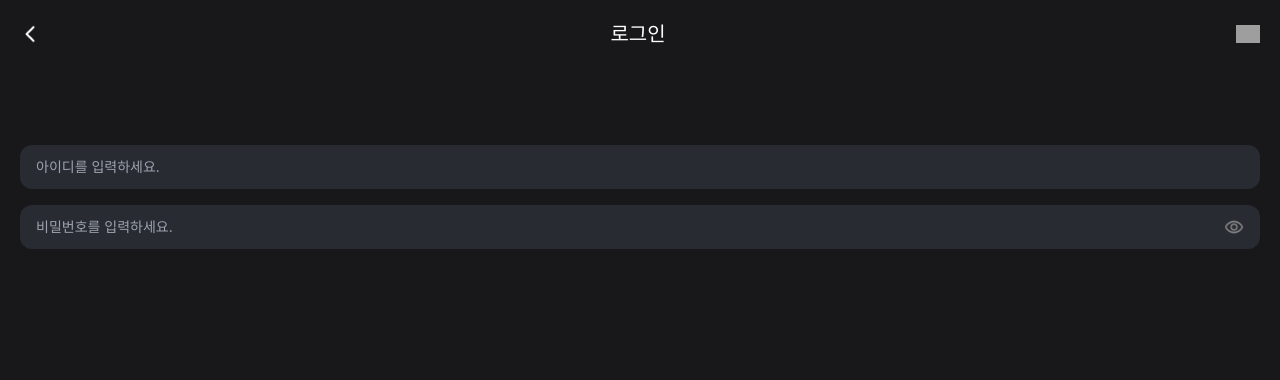
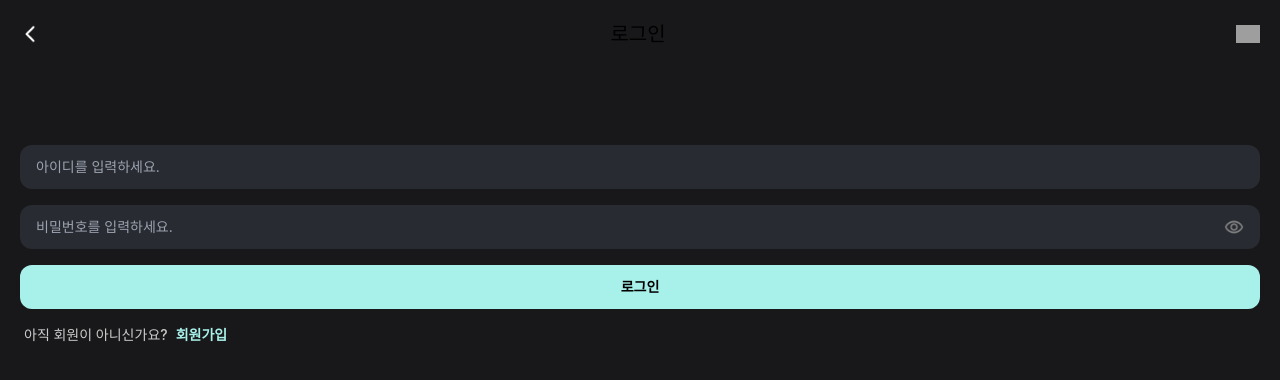
Before and after one commit to Fest-Friends/frontend, a Next.js app: page /login in a window 1280 px wide. Shown: the top 380 px of the page. Built offline with nearby package versions, Linux system fonts and the light colour scheme; grey boxes are pictures that could not be loaded.

Commit message:
feat: Button Component 생성

```diff
--- a/src/app/(beforeLogin)/login/page.tsx
+++ b/src/app/(beforeLogin)/login/page.tsx
@@ -1,12 +1,20 @@
+import Link from 'next/link';
+
 import Input from '../../_component/ui/Input';
+import Button from '@/app/_component/ui/Button';
 
 export default function Login() {
   return (
-    <div className="px-5 pt-20">
+    <div className="px-5 pt-20 flex flex-col gap-4">
       <div className='flex flex-col gap-4'>
         <Input placeholder="아이디를 입력하세요." />
         <Input placeholder="비밀번호를 입력하세요." isImg />
       </div>
+      <Button text="로그인" />
+      <div className='flex items-center text-sm gap-2 font-medium ml-1'>
+        <span className='text-textLess font-medium'>아직 회원이 아니신가요?</span>
+        <Link href="/signUp" className="text-primary font-semibold">회원가입</Link>
+      </div>
     </div>
   );
 }
--- /dev/null
+++ b/src/app/_component/ui/Button.tsx
@@ -0,0 +1,25 @@
+'use client';
+import { useEffect, useState } from 'react';
+
+interface ButtonProps {
+  text?: string;
+}
+
+export default function Button({
+  text = 'button',
+}: ButtonProps) {
+
+  const [isClient, setIsclient] = useState(false);
+
+  useEffect(() => {
+    setIsclient(true);
+  }, []);
+
+  return (
+    isClient && (
+      <button className='flex items-center justify-center w-full py-3 rounded-xl bg-primary text-textDark text-sm font-semibold'>
+        {text}
+      </button>
+    )
+  );
+}
--- a/src/app/globals.css
+++ b/src/app/globals.css
@@ -19,7 +19,7 @@
     --areaBg: #282B32;
 
     /* grayScale */
-    --text: white;
+    --textDark: #333333;
     --textLess: #CCCCCC;
     --textPlaceholder: #818181;
   }
--- a/tailwind.config.ts
+++ b/tailwind.config.ts
@@ -12,7 +12,7 @@
         primary: 'var(--primary)',
         bg: 'var(--bg)',
         areaBg: 'var(--areaBg)',
-        text: 'var(--text)',
+        textDark: 'var(--textDark)',
         textLess: 'var(--textLess)',
         placeholder: 'var(--textPlaceholder)',
       },
```
